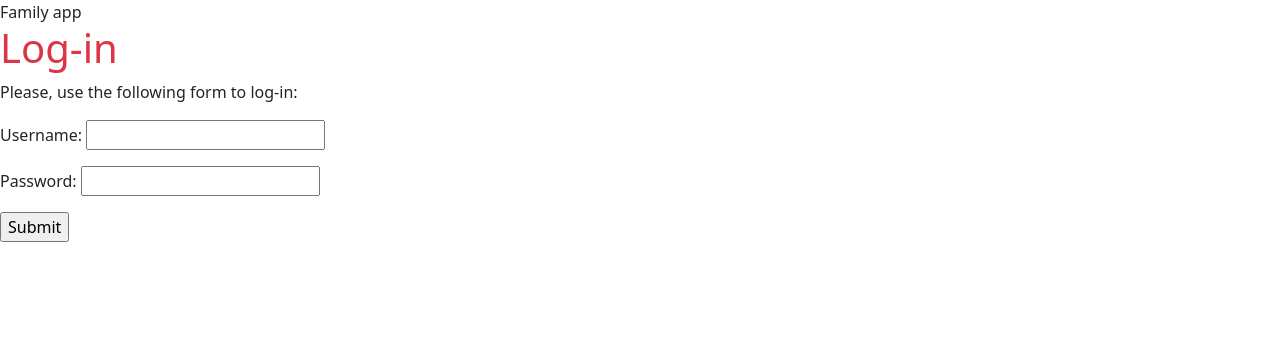
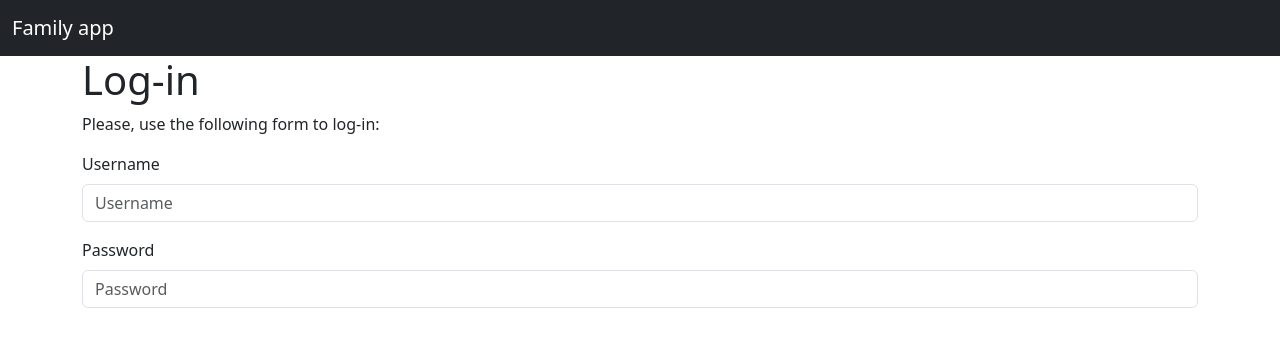
Before and after one commit to KevinDaniel-S/family, a Django app: page /account/login/ in a window 1280 px wide. Shown: the top 347 px of the page. Run offline with Django 3.2, Linux system fonts and the light colour scheme; some libraries are stand-ins or nearby versions.

Commit message:
Style: login

```diff
--- a/account/templates/account/login.html
+++ b/account/templates/account/login.html
@@ -1,14 +1,16 @@
 {% extends "base.html" %}
+{% load bootstrap5 %}
 
 {% block title %}Log-in{% endblock %}
 
 {% block content %}
 
-  <h1 class="text-danger">Log-in</h1>
+  <h1>Log-in</h1>
   <p>Please, use the following form to log-in:</p>
-  <form method="post">
-    {{ form.as_p }}
+  <form method="post" novalidate>
     {% csrf_token %}
-    <p><input type="submit"></p>
+    {% bootstrap_form_errors form %}
+    {% bootstrap_form form %}
+    {% buttons submit='Log-in' reset="Cancel" %}{% endbuttons %}
   </form>
 {% endblock %}
--- a/account/templates/base.html
+++ b/account/templates/base.html
@@ -1,5 +1,7 @@
 {% load bootstrap5 %}
 {% bootstrap_css %}
+{% bootstrap_javascript %}
+{% bootstrap_messages %}
 
 <!DOCTYPE html>
 <html>
@@ -7,10 +9,12 @@
   <title>{% block title %}{% endblock title %}</title>
 </head>
 <body>
-  <div id="header">
-    <span class="logo">Family app</span>
-  </div>
-  <div id="content">
+  <nav class="navbar navbar-dark bg-dark">
+    <div class="container-fluid">
+      <a class="navbar-brand" href="#">Family app</a>
+    </div>
+  </nav>
+  <div class="container">
     {% block content %}
     {% endblock %}
   </div>
```
